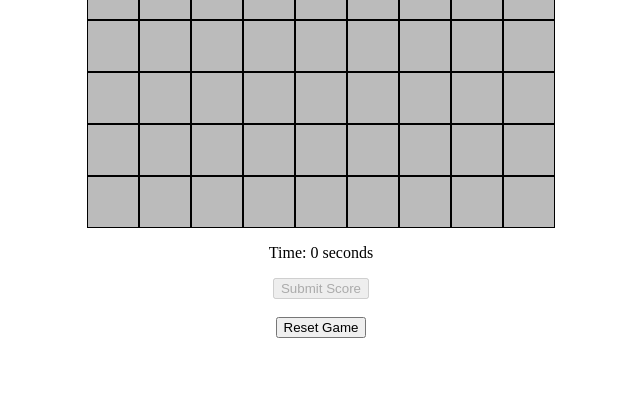
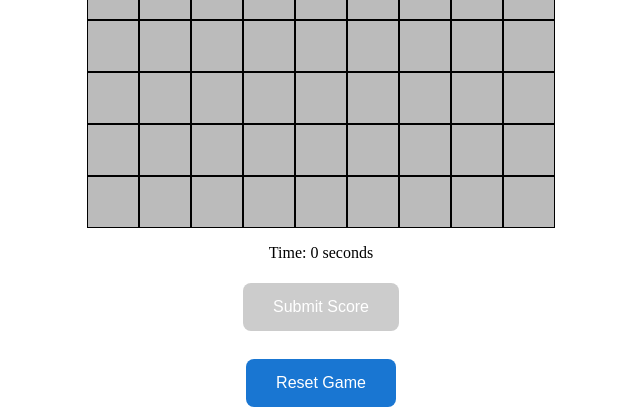
Before and after one commit to jayantkodwani/ipaygame, a Flask app: page / in a window 1280 px wide. Shown: the part 568-988 px from the top of the page, without its empty margins (319-959 px from the left). Before the commit the page ends 906 px from the top, so only its background shows below. Run offline with Flask 3, Linux system fonts and the light colour scheme.

Commit message:
Update index.html

```diff
--- a/templates/index.html
+++ b/templates/index.html
@@ -41,6 +41,29 @@
       flex-direction: column;
       align-items: center;
     }
+
+    button {
+  font-size: 16px;
+  padding: 15px 30px;
+  margin: 5px;
+  border-radius: 8px;
+  border: none;
+  background-color: #1976d2;
+  color: white;
+  cursor: pointer;
+  transition: background-color 0.2s ease-in-out;
+}
+
+button:hover {
+  background-color: #1256a3;
+}
+
+button:disabled {
+  background-color: #ccc;
+  cursor: not-allowed;
+}
+
+
   </style>
 
 
```
